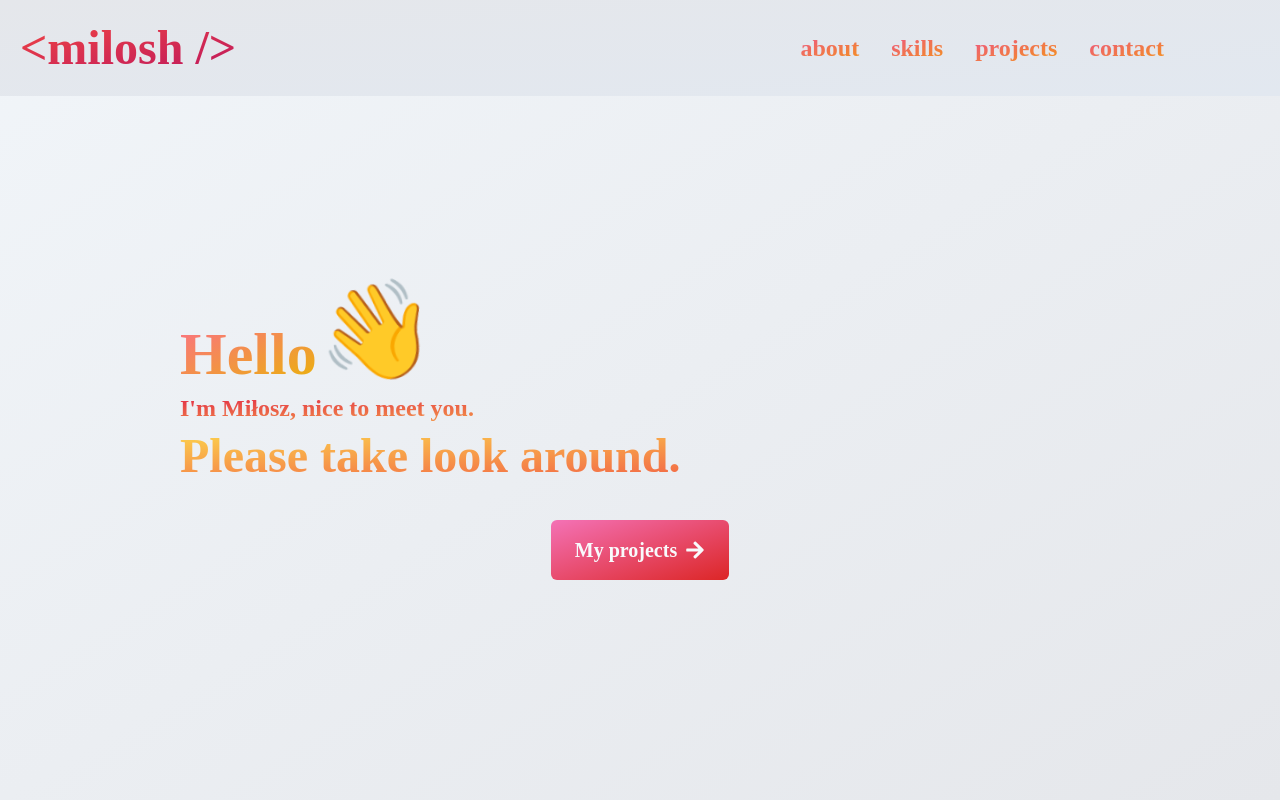
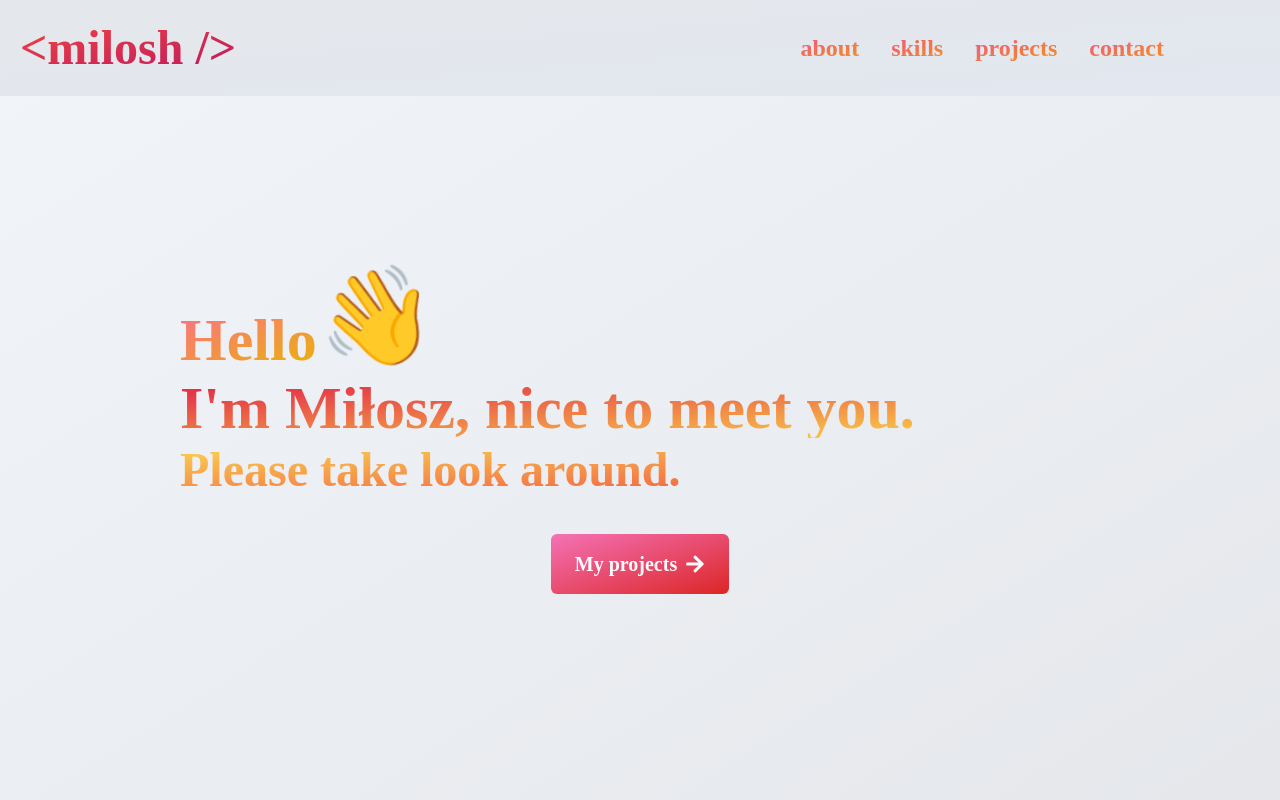
Before and after one commit to miloszKubiak/react-portfolio-site, a React (Create React App) app: page / in a window 1280 px wide. Shown: the top 800 px of the page. Built offline with nearby package versions, Linux system fonts and the light colour scheme.

Commit message:
fix h1 in Home component

```diff
--- a/src/components/Home.jsx
+++ b/src/components/Home.jsx
@@ -15,16 +15,12 @@ const Home = () => {
           </p>
           <span className="text-8xl animate-wave">👋</span>
         </div>
-        <h1 className="mt-2 text-4xl sm:text-2xl font-bold text-transparent bg-clip-text bg-gradient-to-br from-rose-600 to-yellow-300">
+        <h1 className="mt-2 text-4xl sm:text-6xl font-bold text-transparent bg-clip-text bg-gradient-to-br from-rose-600 to-yellow-300">
           I'm Miłosz, nice to meet you.
         </h1>
         <h2 className="mt-2 text-2xl sm:text-5xl font-bold text-transparent bg-clip-text bg-gradient-to-br from-amber-300 to-red-500">
           Please take look around.
         </h2>
-        {/* <p className="py-6 max-w-[700px] font-bold text-transparent bg-clip-text bg-gradient-to-br from-amber-500 to-fuchsia-400">
-          Lorem ipsum dolor sit amet consectetur, adipisicing elit. Inventore
-          enim natus deserunt eius expedita quod iure, unde facere possimus cum!
-        </p> */}
         <div className="flex items-center justify-center mt-6">
           <Link
             to="projects"
```
